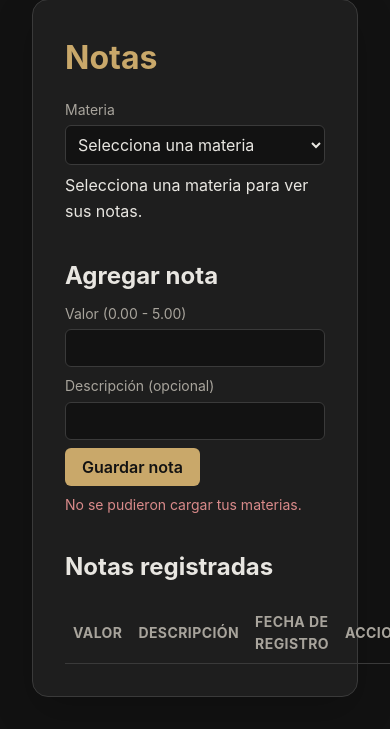
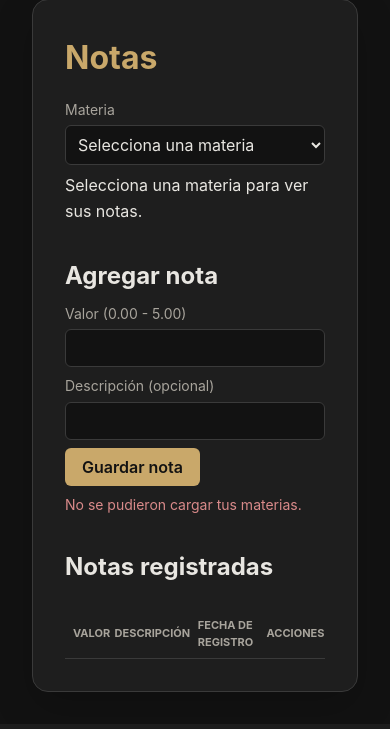
Before and after one commit to itsmanuc16/StudentHub, a PHP site: page /pages/notas.html in a window 390 px wide; the page is wider, and only the part inside the window is pictured. Shown: the part 222-951 px from the top of that part. Run offline with PHP 8.4, Linux system fonts and the light colour scheme; lists and menus that the app fills with data are empty.

Commit message:
Mejorar responsividad de tablas en dispositivos móviles

```diff
--- a/frontend/css/components.css
+++ b/frontend/css/components.css
@@ -189,8 +189,72 @@ button.interruptor-tema {
         font-size: var(--tamano-pequeno);
     }
 
-    .tabla-compacta th:first-child,
-    .tabla-compacta td:first-child {
+    .tabla-horario table {
+        min-width: 620px;
+    }
+
+    .tabla-tareas table {
+        min-width: 700px;
+    }
+
+    .tabla-horario th,
+    .tabla-horario td,
+    .tabla-tareas th,
+    .tabla-tareas td {
+        padding: 6px 8px;
+    }
+
+    .tabla-horario th:last-child,
+    .tabla-horario td:last-child,
+    .tabla-tareas th:last-child,
+    .tabla-tareas td:last-child {
+        white-space: nowrap;
+    }
+
+    .tabla-notas table {
+        min-width: 0;
+        table-layout: fixed;
+    }
+
+    .tabla-notas th,
+    .tabla-notas td {
+        overflow-wrap: break-word;
+    }
+
+    .tabla-notas th {
+        overflow-wrap: normal;
+        word-break: normal;
+        font-size: 11px;
+        letter-spacing: 0;
+    }
+
+    .tabla-notas th:nth-child(1),
+    .tabla-notas td:nth-child(1) {
+        width: 16%;
+    }
+
+    .tabla-notas th:nth-child(2),
+    .tabla-notas td:nth-child(2) {
+        width: 32%;
+        padding-right: 10px;
+    }
+
+    .tabla-notas th:nth-child(3),
+    .tabla-notas td:nth-child(3) {
+        width: 28%;
+        padding-left: 8px;
+    }
+
+    .tabla-notas th:nth-child(4),
+    .tabla-notas td:nth-child(4) {
+        width: 24%;
+        padding-left: 4px;
+        padding-right: 4px;
+    }
+
+    .tabla-notas .btn-eliminar-nota {
+        padding: 6px 8px;
+        font-size: var(--tamano-pequeno);
         white-space: nowrap;
     }
 }
--- a/frontend/pages/horario.html
+++ b/frontend/pages/horario.html
@@ -72,6 +72,7 @@
 
         <section>
             <h2>Mi horario</h2>
+            <div class="tabla-contenedor tabla-horario">
                 <table>
                     <thead>
                         <tr>
@@ -84,6 +85,7 @@
                     </thead>
                     <tbody id="lista-horario"></tbody>
                 </table>
+            </div>
         </section>
     </main>
 
--- a/frontend/pages/notas.html
+++ b/frontend/pages/notas.html
@@ -64,6 +64,7 @@
 
         <section>
             <h2>Notas registradas</h2>
+            <div class="tabla-contenedor tabla-compacta tabla-notas">
                 <table>
                     <thead>
                         <tr>
@@ -75,6 +76,7 @@
                     </thead>
                     <tbody id="lista-notas"></tbody>
                 </table>
+            </div>
         </section>
     </main>
 
--- a/frontend/pages/tareas.html
+++ b/frontend/pages/tareas.html
@@ -61,6 +61,7 @@
 
         <section>
             <h2>Mis tareas</h2>
+            <div class="tabla-contenedor tabla-tareas">
                 <table>
                     <thead>
                         <tr>
@@ -73,6 +74,7 @@
                     </thead>
                     <tbody id="lista-tareas"></tbody>
                 </table>
+            </div>
         </section>
     </main>
 
```
Lines whose indentation alone changed are shown as unchanged.
